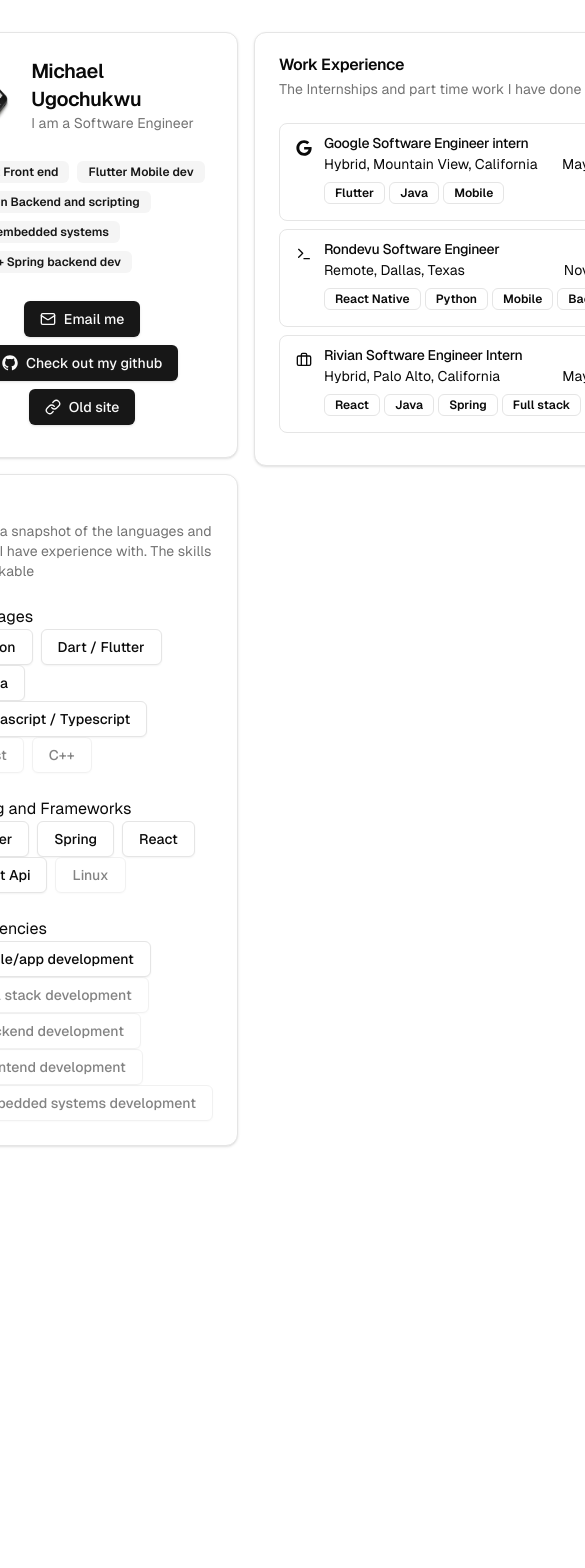
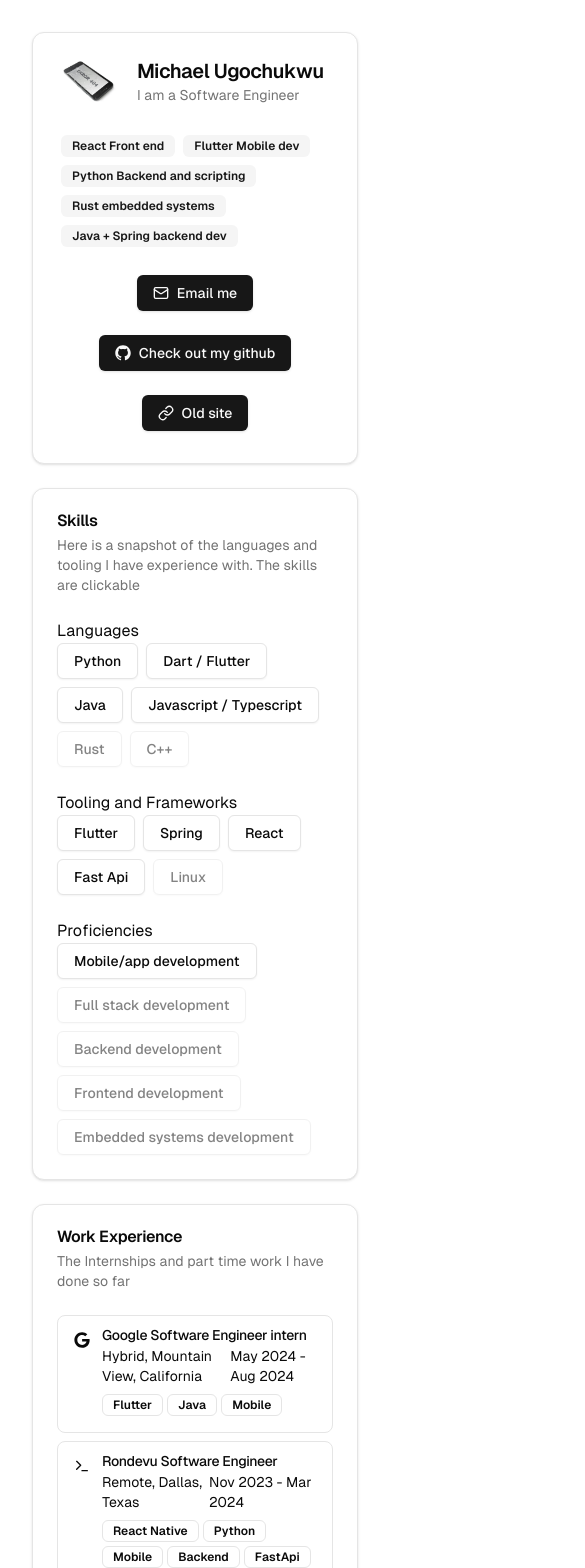
Before and after one commit to Buchimi/new-website, a Next.js app: page / in a window 390 px wide. Shown: the top 1568 px of the page, 585 px wide, since content can reach past the window. Before the commit the page ends 1226 px from the top, so only its background shows below. Built offline with nearby package versions, Linux system fonts and the light colour scheme.

Commit message:
add mobile compatability

```diff
--- a/src/app/page.tsx
+++ b/src/app/page.tsx
@@ -6,12 +6,12 @@
   return (
     <div className="items-center justify-items-center min-h-screen p-8 pb-20 gap-16 sm:p-20 font-[family-name:var(--font-geist-sans)]">
       <main className="sm:items-start"> {/* grid grid-cols-2 grid-rows-3*/}
-        <div className="flex flex-row gap-4">
-          <div className="flex flex-col gap-4 ">
+        <div className="grid gap-6 items-start lg:grid-cols-2">
+          <div className="grid gap-6 grid-cols-1">
             <MyCard />
             <SkillsCard />
           </div>
-          <div className="h-min shrink-0">
+          <div className="grid grid-cols-1">
             <WorkExperience />
           </div>
         </div>
--- a/src/components/specific/personcard.tsx
+++ b/src/components/specific/personcard.tsx
@@ -35,7 +35,7 @@
                 <Badge variant="secondary" className="m-1">Java + Spring backend dev</Badge>
             </div>
         </CardContent>
-        <CardFooter className="flex flex-wrap justify-around">
+        <CardFooter className="flex flex-wrap justify-evenly gap-4">
             <Button className="mb-2" onClick={() => { window.location.href = "mailto:michael.buuchi@gmail.com" }}>
                 <Mail className="mr-2 h-4 w-4" /> Email me
             </Button>
--- a/src/components/specific/skills.tsx
+++ b/src/components/specific/skills.tsx
@@ -244,7 +244,7 @@
         </CardHeader>
         <CardContent>
             Languages
-            <div className="flex space-x-2 flex-wrap">
+            <div className="flex flex-wrap gap-2">
                 <Button variant="outline" onClick={() => onClick("python")}>Python</Button>
                 <Button variant="outline" onClick={() => onClick("dart")}>Dart / Flutter</Button>
                 <Button variant="outline" onClick={() => onClick("java")}>Java</Button>
@@ -255,7 +255,7 @@
         </CardContent>
         <CardContent>
             Tooling and Frameworks
-            <div className="flex space-x-2 flex-wrap">
+            <div className="flex gap-2 flex-wrap">
                 <Button variant="outline" onClick={() => onClick("flutter")}>Flutter</Button>
                 <Button variant="outline" onClick={() => onClick("spring")}>Spring</Button>
                 <Button variant="outline" onClick={() => onClick("react")}>React</Button>
@@ -265,7 +265,7 @@
         </CardContent>
         <CardContent>
             Proficiencies
-            <div className="flex space-x-2 flex-wrap">
+            <div className="flex gap-2 flex-wrap">
                 <Button variant="outline" onClick={() => onClick("mobile")}>Mobile/app development</Button>
                 <Button variant="outline" disabled onClick={() => onClick("fullstack")}>Full stack development</Button>
                 <Button variant="outline" disabled onClick={() => onClick("backend")}>Backend development</Button>
```
